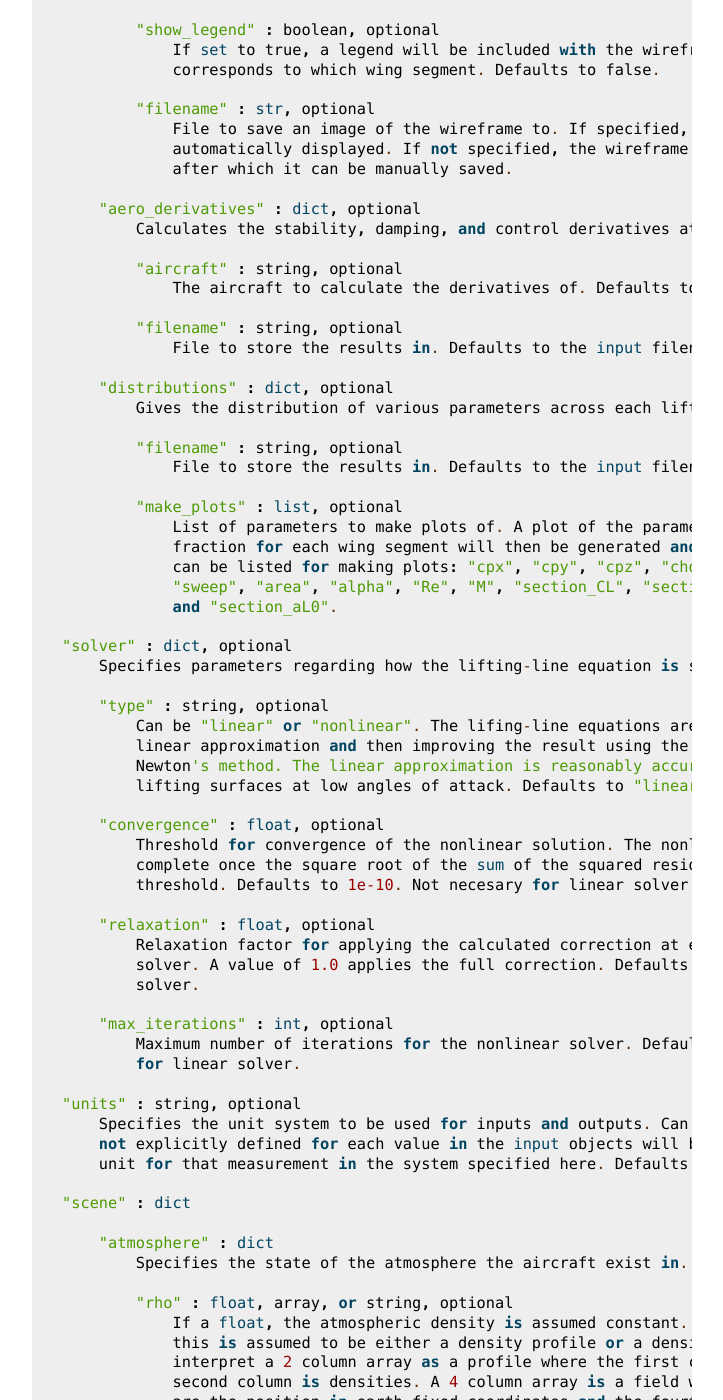
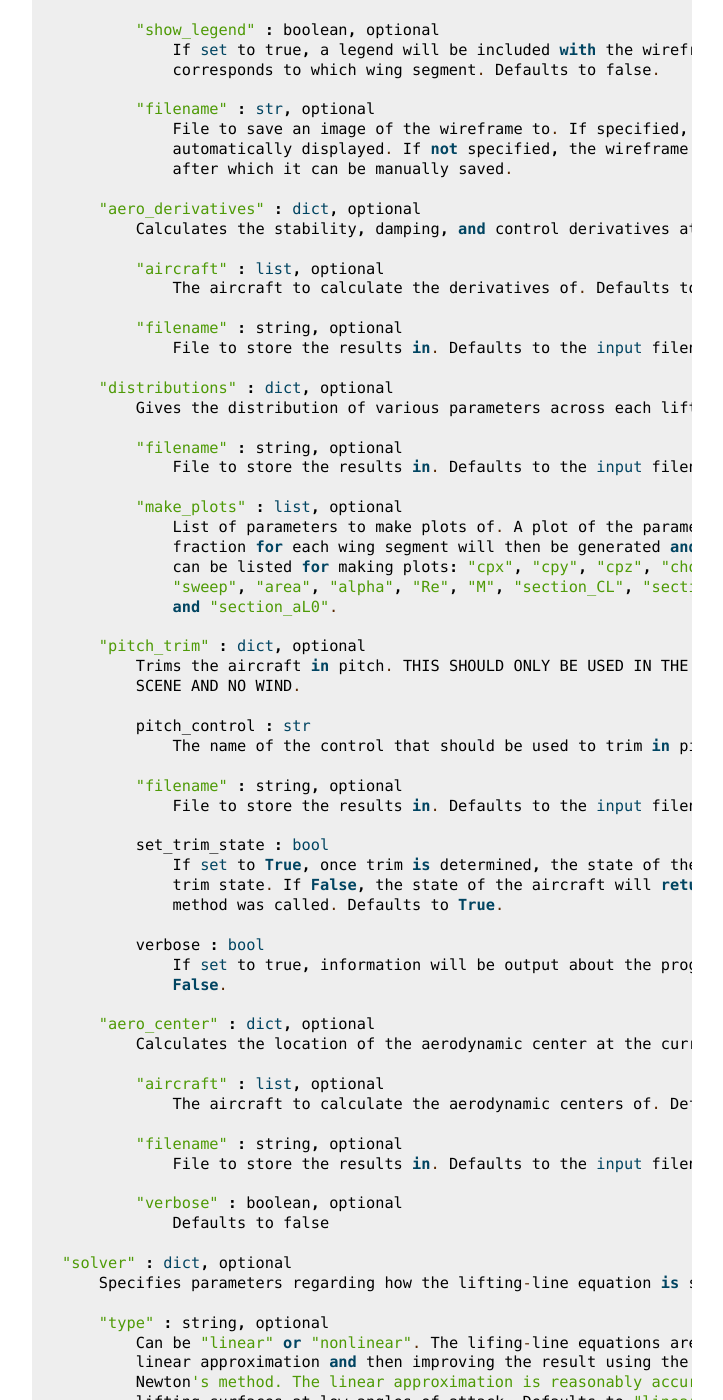
Before and after one commit to usuaero/MachUpX, a Sphinx documentation site: the page built from docs/source/creating_input_files.md, in a window 1280 px wide and 1400 px high, scrolled down 3216 px. Shown: the whole window, without its empty margins (388-1111 px from the left). Built offline with Sphinx 7.4.7, drawn with Linux system fonts in a browser that asks for light colours; some of the changed text lies outside the part shown.

Commit message:
Updated documentation and added pitch_trim() and aero_center() to __main__.

```diff
--- a/docs/source/creating_input_files.md
+++ b/docs/source/creating_input_files.md
@@ -126,7 +126,7 @@ deterimined by the user.
         "aero_derivatives" : dict, optional
             Calculates the stability, damping, and control derivatives at the current state.
 
-            "aircraft" : string, optional
+            "aircraft" : list, optional
                 The aircraft to calculate the derivatives of. Defaults to all aircraft in the scene.
 
             "filename" : string, optional
@@ -144,6 +144,37 @@ deterimined by the user.
                 can be listed for making plots: "cpx", "cpy", "cpz", "chord", "twist", "dihedral",
                 "sweep", "area", "alpha", "Re", "M", "section_CL", "section_Cm", "section_parasitic_CD",
                 and "section_aL0".
+
+        "pitch_trim" : dict, optional
+            Trims the aircraft in pitch. THIS SHOULD ONLY BE USED IN THE CASE OF ONE AIRCRAFT IN THE
+            SCENE AND NO WIND.
+
+            pitch_control : str
+                The name of the control that should be used to trim in pitch. Defaults to "elevator".
+
+            "filename" : string, optional
+                File to store the results in. Defaults to the input filename + "_pitch_trim".
+
+            set_trim_state : bool
+                If set to True, once trim is determined, the state of the aircraft will be set to this
+                trim state. If False, the state of the aircraft will return to what it was before this
+                method was called. Defaults to True.
+
+            verbose : bool
+                If set to true, information will be output about the progress of Newton's method. Defaults to
+                False.
+
+        "aero_center" : dict, optional
+            Calculates the location of the aerodynamic center at the current state.
+
+            "aircraft" : list, optional
+                The aircraft to calculate the aerodynamic centers of. Defaults to all aircraft in the scene.
+
+            "filename" : string, optional
+                File to store the results in. Defaults to the input filename + "_aero_center".
+
+            "verbose" : boolean, optional
+                Defaults to false
 
     "solver" : dict, optional
         Specifies parameters regarding how the lifting-line equation is solved.
@@ -469,7 +500,7 @@ Describes an aircraft.
 
             "grid" : uint, optional
                 Number of horseshoe vortices used to model the wing segment in the numerical lifting-line
-                algorithm. Defaults to 40.
+                algorithm. This is the number of horseshoe vortices per semispan. Defaults to 40.
 
             "use_clustering" : bool, optional
                 If true, control points will be distributed using cosine clusering. Otherwise, points will
```
Also changed, not shown: docs/source/introduction.rst (+9 -3 lines), docs/source/user_interface.md (+4 -2 lines), 4 other files.
